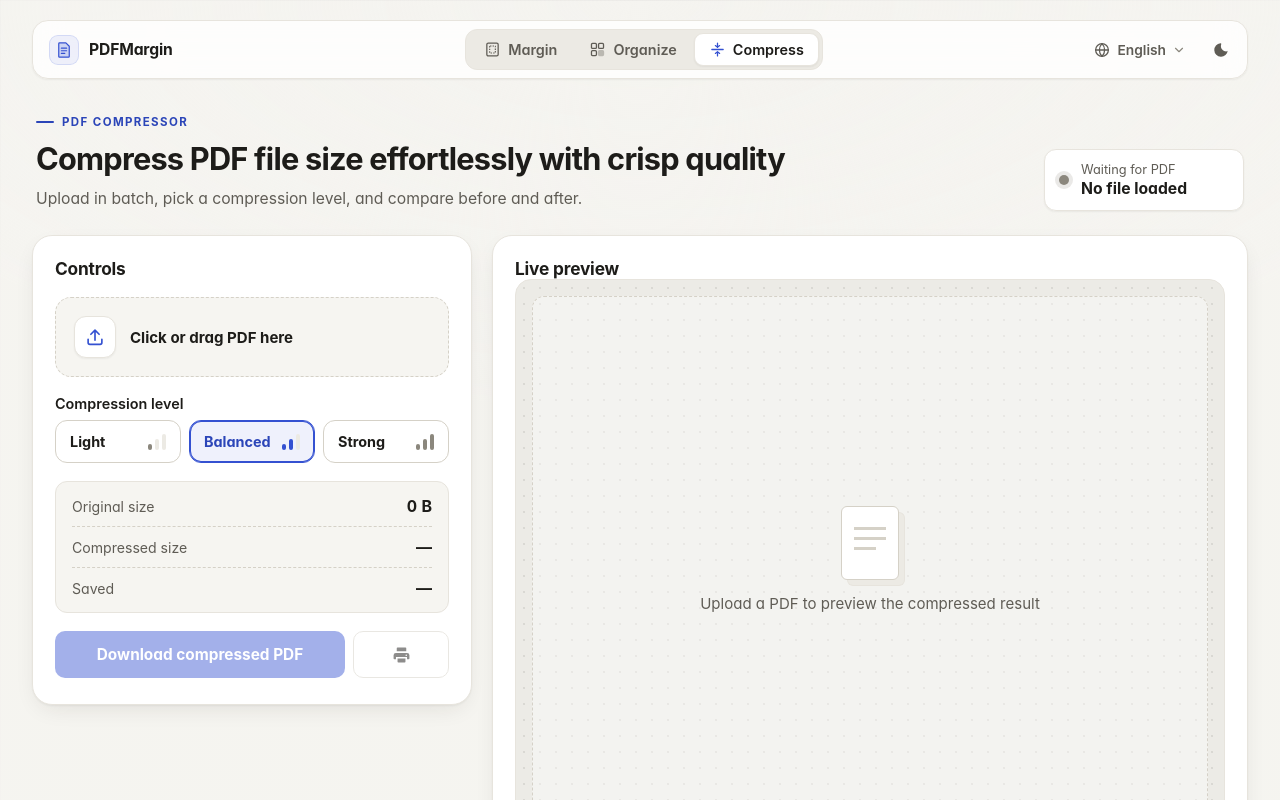
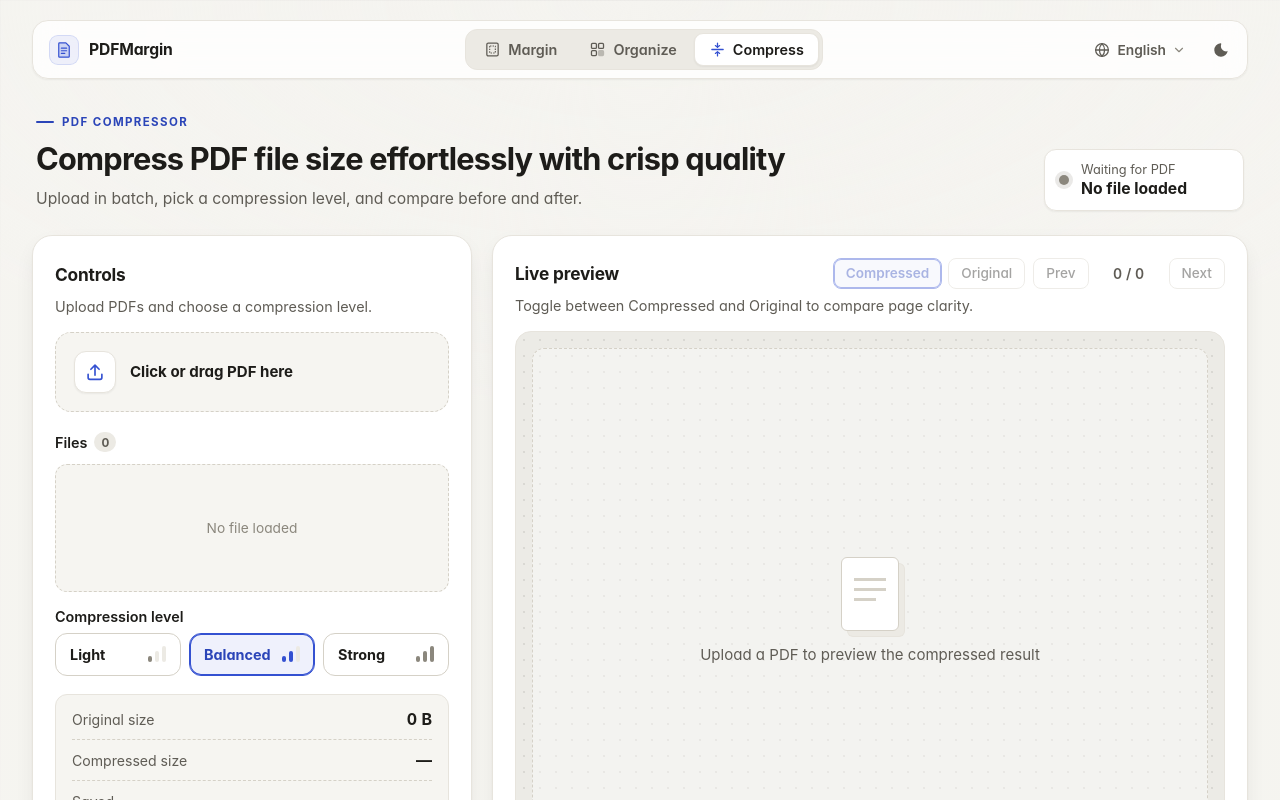
Before and after one commit to Richthespencer/PDFMargin, a React (Vite) app: page / in a window 1280 px wide. Both pictures are taken after a click on the button "Compress". Shown: the top 800 px of the page. Built offline with nearby package versions, Linux system fonts and the light colour scheme.

Commit message:
style(compress): realign left controls and right preview panels

```diff
--- a/src/CompressTool.tsx
+++ b/src/CompressTool.tsx
@@ -611,13 +611,14 @@ export default function CompressTool({ lang, onPdfLoadedChange }: CompressToolPr
         </div>
       </header>
 
-      <main className="layout">
-        <section className="panel controls-panel">
+      <main className="layout compress-layout">
+        <section className="panel controls-panel compress-controls-panel">
           <div className="panel-header">
             <h2>{ui.panelTitle}</h2>
+            <p>{ui.panelDesc}</p>
           </div>
 
-          <label className="file-dropzone">
+          <label className={`file-dropzone ${items.length > 0 ? 'has-file' : ''}`}>
             <input
               type="file"
               accept="application/pdf,.pdf"
@@ -636,6 +637,99 @@ export default function CompressTool({ lang, onPdfLoadedChange }: CompressToolPr
             </div>
           </label>
 
+          <div className="compress-queue-section">
+            <div className="compress-queue-header">
+              <span className="compress-section-label">
+                {ui.fileListTitle}
+                <span className="compress-queue-count">{items.length}</span>
+              </span>
+              {items.length > 0 ? (
+                <button
+                  type="button"
+                  className="range-chip compress-clear-chip"
+                  onClick={handleClearAll}
+                  disabled={isProcessing}
+                >
+                  {ui.clearAllBtn}
+                </button>
+              ) : null}
+            </div>
+
+            {items.length > 0 ? (
+              <div className="compress-file-list" role="list" aria-label={ui.fileListTitle}>
+                {items.map((item) => {
+                  const origBytes = item.bytes.byteLength;
+                  const isUpToDate = item.result && item.appliedKey === activeConfigKey;
+                  const compBytes = isUpToDate ? item.result!.stats.compressedSize : origBytes;
+                  const savedPct = isUpToDate ? item.result!.stats.savedPercent : 0;
+                  const isSelected = selectedItem?.id === item.id;
+                  return (
+                    <div
+                      key={item.id}
+                      role="listitem"
+                      className={`compress-file-card ${isSelected ? 'is-selected' : ''}`}
+                      onClick={() => {
+                        setSelectedItemId(item.id);
+                        setPreviewPageIndex(0);
+                      }}
+                    >
+                      <div className="compress-file-info">
+                        <strong>{item.name}</strong>
+                        <div className="compress-file-meta">
+                          <span>
+                            {isUpToDate
+                              ? `${formatFileSize(origBytes)} → ${formatFileSize(compBytes)}`
+                              : formatFileSize(origBytes)}
+                          </span>
+                        </div>
+                      </div>
+                      <div className="compress-file-actions">
+                        <span
+                          className={`compress-badge ${
+                            !isUpToDate ? '' : savedPct > 0.1 ? 'is-saved' : ''
+                          }`}
+                        >
+                          {!isUpToDate
+                            ? ui.pendingBadge
+                            : savedPct > 0.1
+                              ? ui.savedBadge(savedPct.toFixed(1))
+                              : ui.alreadyOptimal}
+                        </span>
+                        {items.length > 1 && isUpToDate ? (
+                          <button
+                            type="button"
+                            className="range-chip"
+                            onClick={(e) => {
+                              e.stopPropagation();
+                              downloadFileItem(item);
+                            }}
+                            disabled={isProcessing}
+                          >
+                            {ui.downloadItem}
+                          </button>
+                        ) : null}
+                        <button
+                          type="button"
+                          className="range-chip danger-confirm"
+                          onClick={(e) => {
+                            e.stopPropagation();
+                            handleRemoveItem(item.id);
+                          }}
+                          disabled={isProcessing}
+                        >
+                          {ui.removeItem}
+                        </button>
+                      </div>
+                    </div>
+                  );
+                })}
+              </div>
+            ) : (
+              <div className="compress-queue-empty">{ui.filesNotLoaded}</div>
+            )}
+          </div>
+
+          <div className="compress-bottom-controls">
             <div className="compress-level-section">
               <span className="compress-section-label">{ui.levelLabel}</span>
               <div className="compress-level-grid" role="radiogroup" aria-label={ui.levelLabel}>
@@ -714,7 +808,7 @@ export default function CompressTool({ lang, onPdfLoadedChange }: CompressToolPr
               </label>
             ) : null}
 
-          <div className="action-row margin-action-row">
+            <div className="action-row compress-action-row">
               <button
                 className="primary-button"
                 type="button"
@@ -746,31 +840,21 @@ export default function CompressTool({ lang, onPdfLoadedChange }: CompressToolPr
               </button>
             </div>
 
-          {items.length > 1 ? (
-            <button
-              className="secondary-button"
-              type="button"
-              onClick={handleClearAll}
-              disabled={isProcessing}
-            >
-              {ui.clearAllBtn}
-            </button>
-          ) : null}
-
             {error ? <p className="error-text">{error}</p> : null}
+          </div>
         </section>
 
-        <section className="panel preview-panel margin-preview-panel">
+        <section className="panel preview-panel margin-preview-panel compress-preview-panel">
           <div className="panel-header">
             <div className="preview-header-row">
               <h2>{ui.previewTitle}</h2>
-              {selectedItem ? (
               <div className="preview-nav">
                 <div className="range-chip-row" role="group" aria-label="Comparison mode">
                   <button
                     type="button"
                     className={`range-chip ${comparisonMode === 'compressed' ? 'active' : ''}`}
                     onClick={() => setComparisonMode('compressed')}
+                    disabled={!selectedItem}
                   >
                     {ui.viewCompressed}
                   </button>
@@ -778,6 +862,7 @@ export default function CompressTool({ lang, onPdfLoadedChange }: CompressToolPr
                     type="button"
                     className={`range-chip ${comparisonMode === 'original' ? 'active' : ''}`}
                     onClick={() => setComparisonMode('original')}
+                    disabled={!selectedItem}
                   >
                     {ui.viewOriginal}
                   </button>
@@ -786,98 +871,31 @@ export default function CompressTool({ lang, onPdfLoadedChange }: CompressToolPr
                   type="button"
                   className="range-chip"
                   onClick={() => setPreviewPageIndex((p) => Math.max(0, p - 1))}
-                    disabled={previewPageIndex <= 0}
+                  disabled={!selectedItem || previewPageIndex <= 0}
                 >
                   {ui.previewPrev}
                 </button>
                 <span className="preview-counter">
-                    {ui.previewPageCounter(previewPageIndex + 1, selectedItem.pageCount)}
+                  {selectedItem
+                    ? ui.previewPageCounter(previewPageIndex + 1, selectedItem.pageCount)
+                    : ui.previewPageCounter(0, 0)}
                 </span>
                 <button
                   type="button"
                   className="range-chip"
                   onClick={() =>
-                      setPreviewPageIndex((p) => Math.min(selectedItem.pageCount - 1, p + 1))
+                    setPreviewPageIndex((p) =>
+                      selectedItem ? Math.min(selectedItem.pageCount - 1, p + 1) : 0,
+                    )
                   }
-                    disabled={previewPageIndex >= selectedItem.pageCount - 1}
+                  disabled={!selectedItem || previewPageIndex >= selectedItem.pageCount - 1}
                 >
                   {ui.previewNext}
                 </button>
               </div>
-              ) : null}
             </div>
+            <p>{ui.previewDesc}</p>
           </div>
-
-          {items.length > 0 ? (
-            <div className="compress-file-list" role="list" aria-label={ui.fileListTitle}>
-              {items.map((item) => {
-                const origBytes = item.bytes.byteLength;
-                const isUpToDate = item.result && item.appliedKey === activeConfigKey;
-                const compBytes = isUpToDate ? item.result!.stats.compressedSize : origBytes;
-                const savedPct = isUpToDate ? item.result!.stats.savedPercent : 0;
-                const isSelected = selectedItem?.id === item.id;
-                return (
-                  <div
-                    key={item.id}
-                    role="listitem"
-                    className={`compress-file-card ${isSelected ? 'is-selected' : ''}`}
-                    onClick={() => {
-                      setSelectedItemId(item.id);
-                      setPreviewPageIndex(0);
-                    }}
-                  >
-                    <div className="compress-file-info">
-                      <strong>{item.name}</strong>
-                      <div className="compress-file-meta">
-                        <span>
-                          {isUpToDate
-                            ? `${formatFileSize(origBytes)} → ${formatFileSize(compBytes)}`
-                            : formatFileSize(origBytes)}
-                        </span>
-                      </div>
-                    </div>
-                    <div className="compress-file-actions">
-                      <span
-                        className={`compress-badge ${
-                          !isUpToDate ? '' : savedPct > 0.1 ? 'is-saved' : ''
-                        }`}
-                      >
-                        {!isUpToDate
-                          ? ui.pendingBadge
-                          : savedPct > 0.1
-                            ? ui.savedBadge(savedPct.toFixed(1))
-                            : ui.alreadyOptimal}
-                      </span>
-                      {items.length > 1 && isUpToDate ? (
-                        <button
-                          type="button"
-                          className="range-chip"
-                          onClick={(e) => {
-                            e.stopPropagation();
-                            downloadFileItem(item);
-                          }}
-                          disabled={isProcessing}
-                        >
-                          {ui.downloadItem}
-                        </button>
-                      ) : null}
-                      <button
-                        type="button"
-                        className="range-chip danger-confirm"
-                        onClick={(e) => {
-                          e.stopPropagation();
-                          handleRemoveItem(item.id);
-                        }}
-                        disabled={isProcessing}
-                      >
-                        {ui.removeItem}
-                      </button>
-                    </div>
-                  </div>
-                );
-              })}
-            </div>
-          ) : null}
 
           <div
             ref={previewWrapRef}
--- a/src/i18n.ts
+++ b/src/i18n.ts
@@ -1593,6 +1593,7 @@ export type CompressCopy = {
   filesLoaded: (count: number, pages: number) => string;
   filesNotLoaded: string;
   panelTitle: string;
+  panelDesc: string;
   choosePdf: string;
   levelLabel: string;
   levels: {
@@ -1611,6 +1612,7 @@ export type CompressCopy = {
   clearAllBtn: string;
   print: string;
   previewTitle: string;
+  previewDesc: string;
   previewEmpty: string;
   viewCompressed: string;
   viewOriginal: string;
@@ -1652,6 +1654,7 @@ export const COMPRESS_COPY: Record<Lang, CompressCopy> = {
     filesLoaded: (count, pages) => (count === 1 ? `共 ${pages} 页` : `${count} 个文件 · ${pages} 页`),
     filesNotLoaded: '未加载文件',
     panelTitle: '压缩设置',
+    panelDesc: '上传 PDF，选择压缩强度并管理队列文件。',
     choosePdf: '点击或拖拽 PDF 到此处',
     levelLabel: '压缩程度',
     levels: { light: '轻度', balanced: '标准', aggressive: '强力' },
@@ -1666,6 +1669,7 @@ export const COMPRESS_COPY: Record<Lang, CompressCopy> = {
     clearAllBtn: '清空文件',
     print: '打印',
     previewTitle: '实时预览',
+    previewDesc: '在“压缩后”与“原文件”之间切换，直观对比页面清晰度。',
     previewEmpty: '上传 PDF 后即可在此预览压缩效果',
     viewCompressed: '压缩后',
     viewOriginal: '原文件',
@@ -1705,6 +1709,7 @@ export const COMPRESS_COPY: Record<Lang, CompressCopy> = {
     filesLoaded: (count, pages) => (count === 1 ? `共 ${pages} 頁` : `${count} 個檔案 · ${pages} 頁`),
     filesNotLoaded: '未載入檔案',
     panelTitle: '壓縮設定',
+    panelDesc: '上傳 PDF，選擇壓縮強度並管理佇列檔案。',
     choosePdf: '點擊或拖曳 PDF 至此處',
     levelLabel: '壓縮程度',
     levels: { light: '輕度', balanced: '標準', aggressive: '強力' },
@@ -1719,6 +1724,7 @@ export const COMPRESS_COPY: Record<Lang, CompressCopy> = {
     clearAllBtn: '清空檔案',
     print: '列印',
     previewTitle: '即時預覽',
+    previewDesc: '在「壓縮後」與「原檔案」之間切換，直觀對比頁面清晰度。',
     previewEmpty: '上傳 PDF 後即可在此預覽壓縮效果',
     viewCompressed: '壓縮後',
     viewOriginal: '原檔案',
@@ -1758,6 +1764,7 @@ export const COMPRESS_COPY: Record<Lang, CompressCopy> = {
     filesLoaded: (count, pages) => (count === 1 ? `${pages} pages` : `${count} files · ${pages} pages`),
     filesNotLoaded: 'No file loaded',
     panelTitle: 'Controls',
+    panelDesc: 'Upload PDFs and choose a compression level.',
     choosePdf: 'Click or drag PDF here',
     levelLabel: 'Compression level',
     levels: { light: 'Light', balanced: 'Balanced', aggressive: 'Strong' },
@@ -1772,6 +1779,7 @@ export const COMPRESS_COPY: Record<Lang, CompressCopy> = {
     clearAllBtn: 'Clear files',
     print: 'Print',
     previewTitle: 'Live preview',
+    previewDesc: 'Toggle between Compressed and Original to compare page clarity.',
     previewEmpty: 'Upload a PDF to preview the compressed result',
     viewCompressed: 'Compressed',
     viewOriginal: 'Original',
@@ -1811,6 +1819,7 @@ export const COMPRESS_COPY: Record<Lang, CompressCopy> = {
     filesLoaded: (count, pages) => (count === 1 ? `全 ${pages} ページ` : `${count} ファイル・${pages} ページ`),
     filesNotLoaded: '未選択',
     panelTitle: '圧縮設定',
+    panelDesc: 'PDF を追加し、圧縮レベルと対象ファイルを管理します。',
     choosePdf: 'クリックまたは PDF をここにドロップ',
     levelLabel: '圧縮レベル',
     levels: { light: '軽量', balanced: '標準', aggressive: '高圧縮' },
@@ -1825,6 +1834,7 @@ export const COMPRESS_COPY: Record<Lang, CompressCopy> = {
     clearAllBtn: 'ファイルをクリア',
     print: '印刷',
     previewTitle: 'ライブプレビュー',
+    previewDesc: '「圧縮後」と「元ファイル」を切り替えて画質を比較できます。',
     previewEmpty: 'PDF をアップロードすると圧縮結果をプレビューできます',
     viewCompressed: '圧縮後',
     viewOriginal: '元ファイル',
@@ -1864,6 +1874,7 @@ export const COMPRESS_COPY: Record<Lang, CompressCopy> = {
     filesLoaded: (count, pages) => (count === 1 ? `총 ${pages}페이지` : `파일 ${count}개 · ${pages}페이지`),
     filesNotLoaded: '파일 없음',
     panelTitle: '압축 설정',
+    panelDesc: 'PDF를 추가하고 압축 강도와 대기열을 관리하세요.',
     choosePdf: '클릭하거나 PDF를 이곳에 드롭',
     levelLabel: '압축 강도',
     levels: { light: '약하게', balanced: '표준', aggressive: '강하게' },
@@ -1878,6 +1889,7 @@ export const COMPRESS_COPY: Record<Lang, CompressCopy> = {
     clearAllBtn: '목록 비우기',
     print: '인쇄',
     previewTitle: '실시간 미리보기',
+    previewDesc: '"압축본"과 "원본"을 전환하여 페이지 선명도를 비교하세요.',
     previewEmpty: 'PDF를 업로드하면 압축 결과를 미리 볼 수 있습니다',
     viewCompressed: '압축본',
     viewOriginal: '원본',
@@ -1917,6 +1929,7 @@ export const COMPRESS_COPY: Record<Lang, CompressCopy> = {
     filesLoaded: (count, pages) => (count === 1 ? `${pages} págs.` : `${count} archivos · ${pages} págs.`),
     filesNotLoaded: 'Sin archivos',
     panelTitle: 'Ajustes',
+    panelDesc: 'Sube tus PDF, elige el nivel y gestiona la cola.',
     choosePdf: 'Haz clic o arrastra un PDF aquí',
     levelLabel: 'Nivel de compresión',
     levels: { light: 'Ligero', balanced: 'Equilibrado', aggressive: 'Fuerte' },
@@ -1931,6 +1944,7 @@ export const COMPRESS_COPY: Record<Lang, CompressCopy> = {
     clearAllBtn: 'Limpiar archivos',
     print: 'Imprimir',
     previewTitle: 'Vista previa',
+    previewDesc: 'Alterna entre Comprimido y Original para comparar la nitidez.',
     previewEmpty: 'Sube un PDF para previsualizar el resultado comprimido',
     viewCompressed: 'Comprimido',
     viewOriginal: 'Original',
@@ -1970,6 +1984,7 @@ export const COMPRESS_COPY: Record<Lang, CompressCopy> = {
     filesLoaded: (count, pages) => (count === 1 ? `${pages} pages` : `${count} fichiers · ${pages} pages`),
     filesNotLoaded: 'Aucun fichier',
     panelTitle: 'Réglages',
+    panelDesc: 'Importez vos PDF, choisissez le niveau et gérez la file.',
     choosePdf: 'Cliquez ou déposez un PDF ici',
     levelLabel: 'Niveau de compression',
     levels: { light: 'Léger', balanced: 'Équilibré', aggressive: 'Fort' },
@@ -1984,6 +1999,7 @@ export const COMPRESS_COPY: Record<Lang, CompressCopy> = {
     clearAllBtn: 'Effacer les fichiers',
     print: 'Imprimer',
     previewTitle: 'Aperçu en direct',
+    previewDesc: 'Basculez entre Compressé et Original pour comparer la netteté.',
     previewEmpty: 'Importez un PDF pour prévisualiser le résultat compressé',
     viewCompressed: 'Compressé',
     viewOriginal: 'Original',
@@ -2023,6 +2039,7 @@ export const COMPRESS_COPY: Record<Lang, CompressCopy> = {
     filesLoaded: (count, pages) => (count === 1 ? `${pages} Seiten` : `${count} Dateien · ${pages} Seiten`),
     filesNotLoaded: 'Keine Datei geladen',
     panelTitle: 'Einstellungen',
+    panelDesc: 'PDFs hinzufügen, Stufe wählen und Dateiliste verwalten.',
     choosePdf: 'Klicken oder PDF hierher ziehen',
     levelLabel: 'Komprimierungsstufe',
     levels: { light: 'Leicht', balanced: 'Standard', aggressive: 'Stark' },
@@ -2037,6 +2054,7 @@ export const COMPRESS_COPY: Record<Lang, CompressCopy> = {
     clearAllBtn: 'Dateien leeren',
     print: 'Drucken',
     previewTitle: 'Live-Vorschau',
+    previewDesc: 'Zwischen Komprimiert und Original wechseln, um die Schärfe zu prüfen.',
     previewEmpty: 'PDF hochladen, um das komprimierte Ergebnis zu prüfen',
     viewCompressed: 'Komprimiert',
     viewOriginal: 'Original',
--- a/src/styles.css
+++ b/src/styles.css
@@ -1678,8 +1678,101 @@ select {
    Compress
    ========================================================================== */
 
+.compress-layout {
+  align-items: stretch;
+}
+
+.compress-layout > .panel {
+  height: 100%;
+}
+
+.compress-controls-panel {
+  display: flex;
+  flex-direction: column;
+}
+
+.compress-controls-panel .panel-header h2 {
+  min-height: 32px;
+  display: flex;
+  align-items: center;
+}
+
+.compress-layout .panel-header p {
+  white-space: nowrap;
+  overflow: hidden;
+  text-overflow: ellipsis;
+}
+
+.compress-controls-panel .file-dropzone {
+  margin-top: 14px;
+}
+
+.compress-queue-section {
+  margin-top: 16px;
+  flex: 1;
+  min-height: 132px;
+  display: flex;
+  flex-direction: column;
+  gap: 8px;
+}
+
+.compress-queue-header {
+  display: flex;
+  align-items: center;
+  justify-content: space-between;
+  gap: 8px;
+  min-height: 28px;
+}
+
+.compress-queue-header .compress-section-label {
+  display: inline-flex;
+  align-items: center;
+  gap: 7px;
+}
+
+.compress-queue-count {
+  display: inline-flex;
+  align-items: center;
+  justify-content: center;
+  min-width: 22px;
+  height: 20px;
+  padding: 0 6px;
+  border-radius: 999px;
+  font-size: 0.76rem;
+  font-weight: 700;
+  font-variant-numeric: tabular-nums;
+  background: var(--surface-3);
+  color: var(--text-muted);
+}
+
+.compress-clear-chip {
+  padding: 4px 10px;
+  font-size: 0.8rem;
+}
+
+.compress-queue-empty {
+  flex: 1;
+  min-height: 96px;
+  display: grid;
+  place-items: center;
+  padding: 16px;
+  border-radius: var(--radius-md);
+  border: 1px dashed var(--border-strong);
+  background: var(--surface-2);
+  color: var(--text-subtle);
+  font-size: 0.86rem;
+  text-align: center;
+}
+
+.compress-bottom-controls {
+  margin-top: auto;
+  padding-top: 16px;
+  display: flex;
+  flex-direction: column;
+}
+
 .compress-level-section {
-  margin-top: 18px;
+  margin-top: 0;
   display: grid;
   gap: 8px;
 }
@@ -1833,13 +1926,21 @@ select {
 }
 
 .compress-file-list {
-  margin-top: 14px;
-  margin-bottom: 14px;
-  display: grid;
+  margin: 0;
+  flex: 1;
+  display: flex;
+  flex-direction: column;
   gap: 8px;
-  max-height: 300px;
+  max-height: 220px;
   overflow-y: auto;
-  padding-right: 4px;
+  padding: 8px;
+  border-radius: var(--radius-md);
+  border: 1px solid var(--border);
+  background: var(--surface-2);
+}
+
+.compress-action-row {
+  margin-bottom: 0;
 }
 
 .compress-file-card {
@@ -1848,7 +1949,7 @@ select {
   justify-content: space-between;
   gap: 10px;
   padding: 10px 12px 10px 14px;
-  border-radius: var(--radius-md);
+  border-radius: 10px;
   border: 1px solid var(--border);
   background: var(--surface);
   cursor: pointer;
@@ -1857,7 +1958,7 @@ select {
 
 .compress-file-card:hover {
   border-color: var(--border-strong);
-  background: var(--surface-2);
+  box-shadow: var(--shadow-sm);
 }
 
 .compress-file-card.is-selected {
@@ -1994,13 +2095,19 @@ select {
     grid-template-columns: 1fr;
   }
 
-  .organize-layout {
+  .organize-layout,
+  .compress-layout {
     grid-template-columns: 1fr;
     align-items: start;
   }
 
-  .organize-layout .panel {
+  .organize-layout .panel,
+  .compress-layout > .panel {
     height: auto;
+  }
+
+  .compress-layout .panel-header p {
+    white-space: normal;
   }
 
   .organize-layout .preview-panel {
```
Lines whose indentation alone changed are shown as unchanged.
